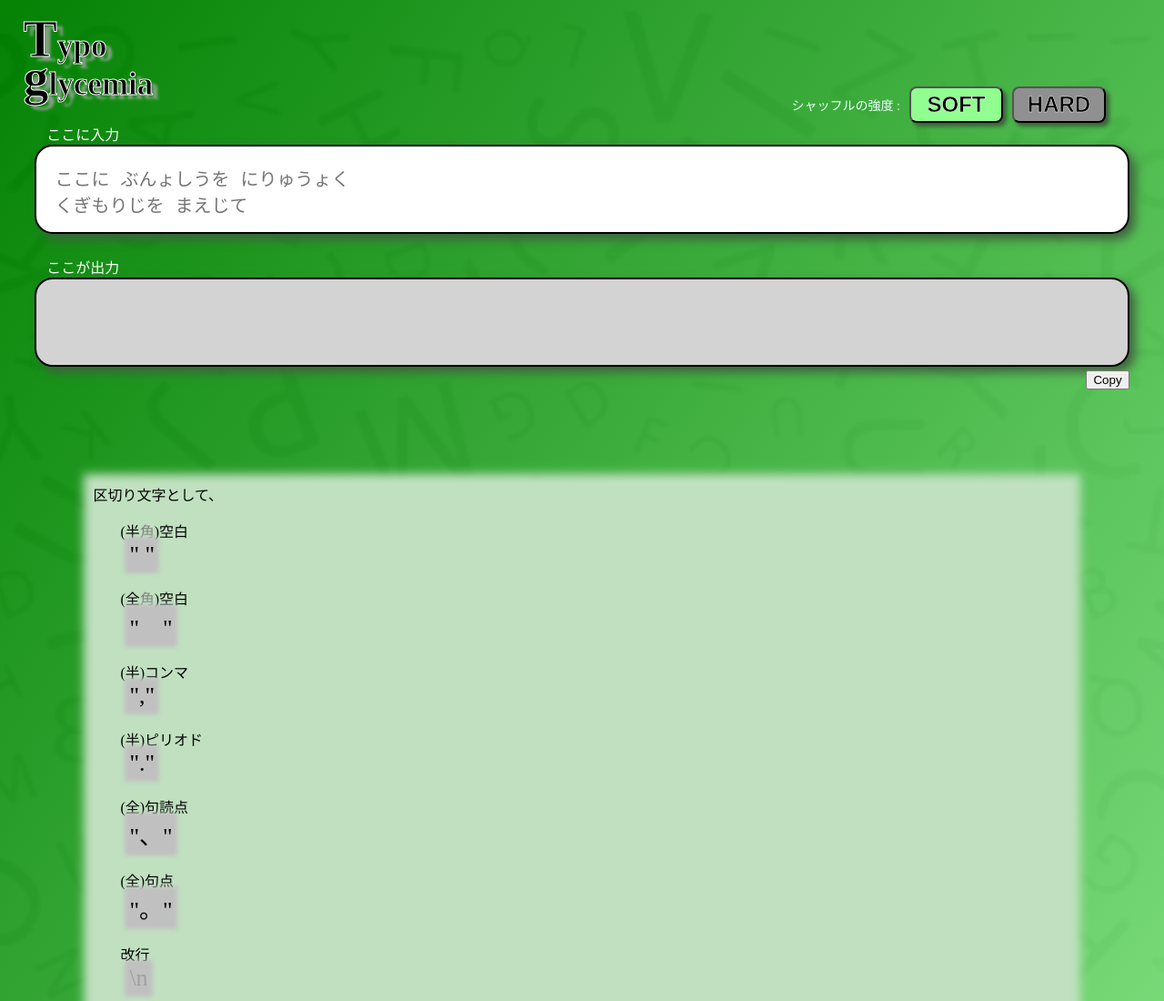
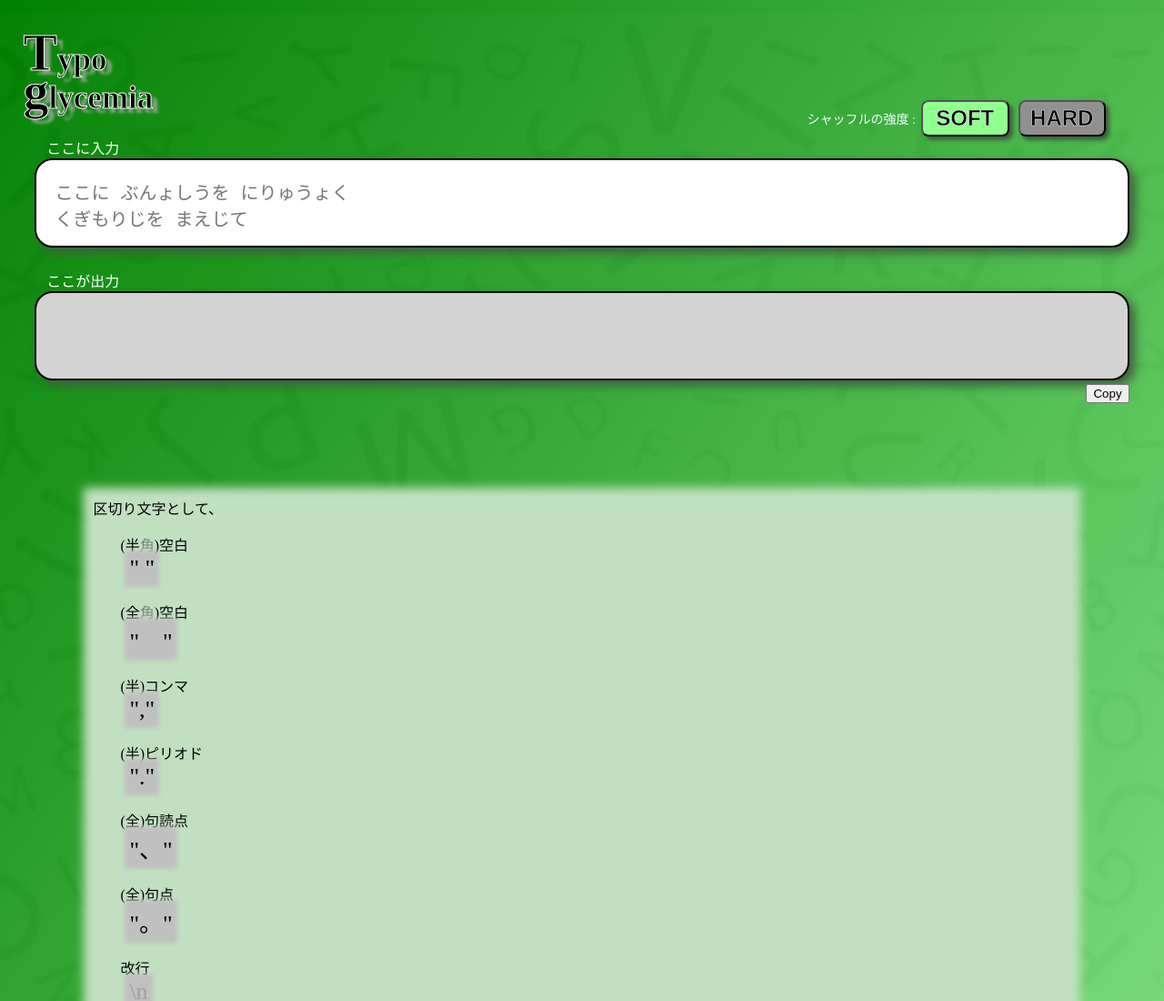
Before and after one commit to oignonasappy/typoglycemia, a plain HTML site: page typoglycemia/index.html in a window 1280 px wide. Shown: the top 1100 px of the page at 91% size. Drawn offline with Linux system fonts and the light colour scheme.

Commit message:
Update3 style.css

```diff
--- a/typoglycemia/css/style.css
+++ b/typoglycemia/css/style.css
@@ -18,6 +18,7 @@ body {
 }
 
 .headpart {
+    margin-top: 15px;
     display: flex;
     flex-wrap: wrap;
     flex-direction: row;
@@ -46,7 +47,7 @@ body {
 }
 
 .buttonroom {
-    flex: 2 1 400px;
+    flex: 2 1 370px;
     position: relative;
     min-height: 40px;
 }
@@ -55,7 +56,7 @@ body {
     position: absolute;
     right: 5vw;
     bottom: 0;
-    width: 400px;
+    width: 370px;
     height: 40px;
     display:flex;
 }
@@ -63,7 +64,7 @@ body {
 .buttondesc{
     flex: 2;
     text-align: right;
-    margin-right: 10px;
+    margin-right: 6px;
     font-size: 14px;
     color: azure;
     padding-top: 10px;
```
